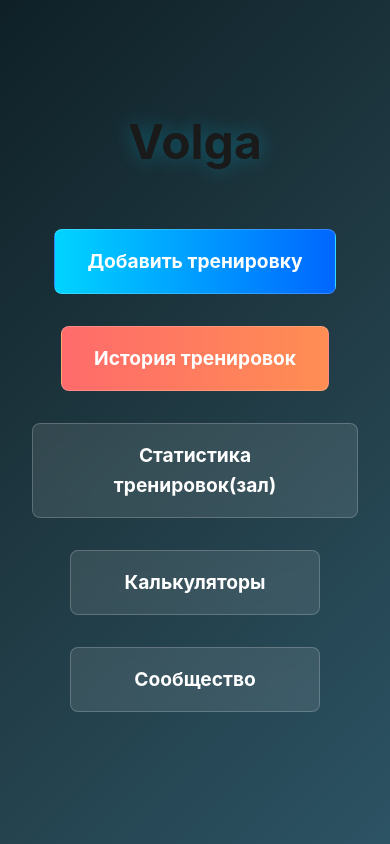
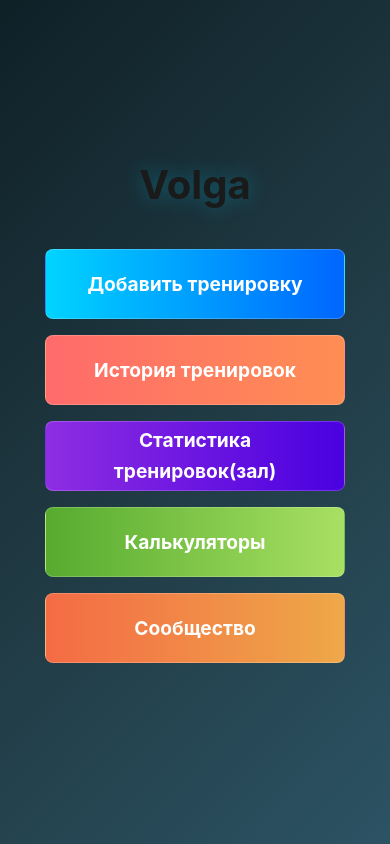
Before and after one commit to emarishkin/VolgaGym, a React (Vite) app: page / in a window 390 px wide. Built offline with nearby package versions, Linux system fonts and the light colour scheme.

Commit message:
CalcPage

```diff
--- a/src/App.tsx
+++ b/src/App.tsx
@@ -4,6 +4,7 @@ import { AddTrainingPage } from "./pages/AddTrainingPage";
 import { TrainingHistoryPage } from "./pages/TrainingHistoryPage";
 import { BottomNavigation } from "./components/BottomNavigation";
 import './styles/global.css'
+import { CalcPage } from "./pages/CalcPage";
 
 const AppContent = () => {
   const location = useLocation();
@@ -16,6 +17,11 @@ const AppContent = () => {
           <Route path="/" element={<HomePage />} />
           <Route path="/add-workout" element={<AddTrainingPage />} />
           <Route path="/training-history" element={<TrainingHistoryPage />} />
+          <Route path="/calc" element={<CalcPage />} />
+          {/* <Route path="/calc/bmi" element={<BMICalculator />} /> */}
+          {/* <Route path="/calc/calories" element={<CaloriesCalculator />} />
+          <Route path="/calc/macros" element={<MacrosCalculator />} />
+          <Route path="/calc/1rm" element={<OneRepMaxCalculator />} /> */}
         </Routes>
       </main>
       {!isHomePage && <BottomNavigation />}
--- /dev/null
+++ b/src/components/CalcCard.tsx
@@ -0,0 +1,24 @@
+import type { FC } from "react";
+import { Link } from "react-router-dom";
+import '../styles/CalcCard.css'
+
+interface CalcCardProps {
+  title: string;
+  description: string;
+  path: string;
+  color?: string;
+}
+
+export const CalcCard: FC<CalcCardProps> = ({ title, description, path, color = '#1a73e8' }) => {
+  return (
+    <div className="calc-card" style={{ '--card-color': color } as React.CSSProperties}>
+      <div className="calc-card-content">
+        <h3>{title}</h3>
+        <p>{description}</p>
+      </div>
+      <Link to={path} className="calc-button">
+        Рассчитать
+      </Link>
+    </div>
+  );
+};
--- /dev/null
+++ b/src/pages/CalcPage.tsx
@@ -0,0 +1,37 @@
+import type { FC } from "react";
+import { CalcCard } from "../components/CalcCard";
+import '../styles/CalcPage.css';
+
+export const CalcPage: FC = () => {
+  return (
+    <div className="calc-page">
+      <h1>Калькуляторы</h1>
+      <div className="calc-grid">
+        <CalcCard
+          title="ИМТ (Индекс массы тела)"
+          description="Рассчитайте ваш индекс массы тела на основе роста и веса"
+          path="/calc/bmi"
+          color="#4CAF50"
+        />
+        <CalcCard
+          title="Суточная норма калорий"
+          description="Рассчитайте вашу ежедневную потребность в калориях"
+          path="/calc/calories"
+          color="#2196F3"
+        />
+        <CalcCard
+          title="Соотношение БЖУ"
+          description="Оптимальное распределение белков, жиров и углеводов"
+          path="/calc/macros"
+          color="#FF9800"
+        />
+        <CalcCard
+          title="1ПМ (Одноповторный максимум)"
+          description="Рассчитайте ваш максимальный вес для одного повторения"
+          path="/calc/1rm"
+          color="#F44336"
+        />
+      </div>
+    </div>
+  );
+};
--- a/src/pages/HomePage.tsx
+++ b/src/pages/HomePage.tsx
@@ -15,13 +15,13 @@ export const HomePage:FC<HomePageProps> = () => {
                 <Link to='/training-history'>
                     История тренировок
                 </Link>
-                <Link to='/training-history'>
+                <Link to='/'>
                     Статистика тренировок(зал)
                 </Link>
-                <Link to='/training-history'>
+                <Link to='/calc'>
                     Калькуляторы
                 </Link>
-                <Link to='/training-history'>
+                <Link to='/'>
                     Сообщество
                 </Link>
             </div>
--- /dev/null
+++ b/src/styles/CalcCard.css
@@ -0,0 +1,44 @@
+.calc-card {
+  background: white;
+  border-radius: 12px;
+  box-shadow: 0 4px 12px rgba(0, 0, 0, 0.1);
+  overflow: hidden;
+  display: flex;
+  flex-direction: column;
+  transition: transform 0.3s ease;
+  border-top: 4px solid var(--card-color);
+}
+
+.calc-card:hover {
+  transform: translateY(-5px);
+}
+
+.calc-card-content {
+  padding: 20px;
+  flex-grow: 1;
+}
+
+.calc-card h3 {
+  color: var(--card-color);
+  margin-bottom: 10px;
+}
+
+.calc-card p {
+  color: #666;
+  font-size: 14px;
+}
+
+.calc-button {
+  display: block;
+  text-align: center;
+  padding: 12px;
+  background-color: var(--card-color);
+  color: white;
+  text-decoration: none;
+  font-weight: bold;
+  transition: background-color 0.3s;
+}
+
+.calc-button:hover {
+  background-color: color-mix(in srgb, var(--card-color), black 15%);
+}
--- /dev/null
+++ b/src/styles/CalcPage.css
@@ -0,0 +1,24 @@
+.calc-page {
+  padding: 20px;
+  max-width: 1200px;
+  margin: 0 auto;
+}
+
+.calc-page h1 {
+  text-align: center;
+  margin-bottom: 30px;
+  color: #333;
+}
+
+.calc-grid {
+  display: grid;
+  grid-template-columns: repeat(auto-fill, minmax(280px, 1fr));
+  gap: 20px;
+  padding: 20px 0;
+}
+
+@media (max-width: 768px) {
+  .calc-grid {
+    grid-template-columns: 1fr;
+  }
+}
--- a/src/styles/HomePage.css
+++ b/src/styles/HomePage.css
@@ -21,10 +21,12 @@
   gap: 2rem;
   flex-wrap: wrap;
   justify-content: center;
+  max-width: 1200px;
+  width: 100%;
 }
 
 .buttons-container a {
-  padding: 1rem 2rem;
+  padding: 1.5rem 2rem;
   border-radius: 8px;
   text-decoration: none;
   color: white;
@@ -32,30 +34,57 @@
   font-size: 1.2rem;
   transition: all 0.3s ease;
   text-align: center;
-  min-width: 250px;
-  background: rgba(255, 255, 255, 0.1);
+  width: 250px; /* Фиксированная ширина */
+  height: 80px; /* Фиксированная высота */
+  display: flex;
+  align-items: center;
+  justify-content: center;
   backdrop-filter: blur(10px);
   border: 1px solid rgba(255, 255, 255, 0.2);
+
 }
 
 .buttons-container a:hover {
   transform: translateY(-5px);
   box-shadow: 0 10px 20px rgba(0, 0, 0, 0.3);
-  background: rgba(255, 255, 255, 0.2);
 }
 
-.buttons-container a:nth-child(1) {
+/* Индивидуальные стили для каждой кнопки */
+.buttons-container a:nth-child(1) { /* Добавить тренировку */
   background: linear-gradient(90deg, #00d4ff, #0066ff);
 }
 
-.buttons-container a:nth-child(2) {
+.buttons-container a:nth-child(2) { /* История тренировок */
   background: linear-gradient(90deg, #ff6b6b, #ff8e53);
 }
 
-.home-page,
-.add-traning-page,
-.history-page {
-  padding-bottom: 60px; /* Оставляем место для нижней навигации */
-  min-height: 100vh;
-  box-sizing: border-box;
+.buttons-container a:nth-child(3) { /* Статистика */
+  background: linear-gradient(90deg, #8e2de2, #4a00e0);
 }
+
+.buttons-container a:nth-child(4) { /* Калькуляторы */
+  background: linear-gradient(90deg, #56ab2f, #a8e063);
+}
+
+.buttons-container a:nth-child(5) { /* Сообщество */
+  background: linear-gradient(90deg, #f46b45, #eea849);
+}
+
+/* Адаптация для мобильных */
+@media (max-width: 768px) {
+  .buttons-container {
+    gap: 1rem;
+  }
+
+  .buttons-container a {
+    width: 100%;
+    max-width: 300px;
+    height: 70px;
+    padding: 1rem;
+  }
+
+  .home-page h1 {
+    font-size: 2.5rem;
+    margin-bottom: 2rem;
+  }
+}
```
